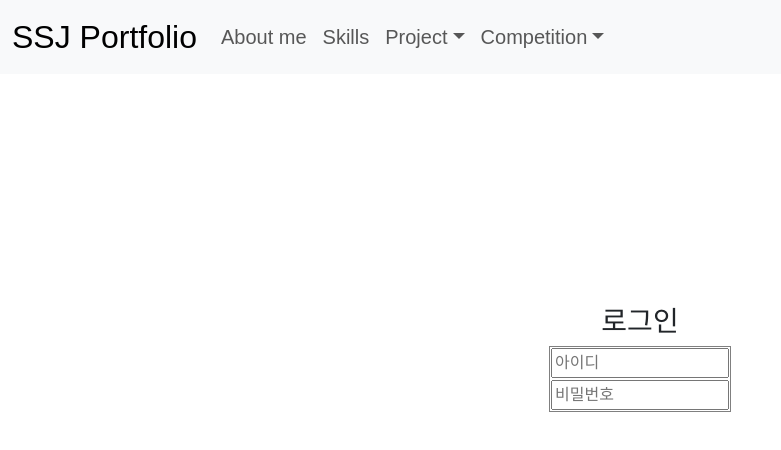
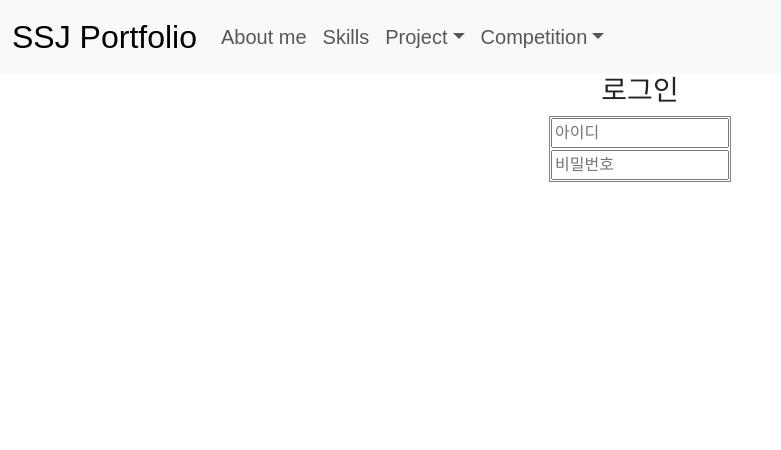
Before and after one commit to ssjn01/ssjn01.github.io, a React (Create React App) app: page / in a window 1280 px wide. Shown: the top 450 px of the page, without its empty margins (0-781 px from the left). Built offline with nearby package versions, Linux system fonts and the light colour scheme; a web font is replaced by a local one.

Commit message:
라우팅

```diff
--- a/src/App.css
+++ b/src/App.css
@@ -26,9 +26,6 @@ header {
     text-align: center;
     font-size: 60px;
     font-weight: bolder;
-}
-body {
-    display: grid;
 }
 header {
     margin-left: 20%;
--- a/src/App.js
+++ b/src/App.js
@@ -1,15 +1,20 @@
-import { BrowserRouter as Router} from "react-router-dom"
+import { BrowserRouter as Router, Routes, Route} from "react-router-dom"
 import React from "react";
 import "bootstrap/dist/css/bootstrap.min.css";
 import './App.css';
 import Footer from "./comp/Footer"
 import Home from "./comp/Home";
 import Header from "./comp/Header";
+import Skills from "./comp/Skills";
 
 function App() {
   return (
     <Router className='wrapper' basename={process.env.PUBLIC_URL}>
     <Header />
+    <Routes>
+        <Route path="/" comp = {<Home/>} />
+        <Route path="/Skills" comp = {<Skills/>} />
+      </Routes>
       <body>
         <Home />
       </body>
--- a/src/comp/Header.js
+++ b/src/comp/Header.js
@@ -6,7 +6,7 @@ function Header() {
     <>
       <Navbar expand="lg" className="bg-body-tertiary">
         <Container fluid>
-          <Navbar.Brand href="#"><span id="nav-title">SSJ Portfolio</span></Navbar.Brand>
+          <Navbar.Brand href="/"><span id="nav-title">SSJ Portfolio</span></Navbar.Brand>
           <Navbar.Toggle aria-controls="navbarScroll" />
           <Navbar.Collapse id="navbarScroll">
             <Nav
@@ -15,7 +15,7 @@ function Header() {
               navbarScroll
             >
               <Nav.Link href="#Intro"><span class="nav-content">About me</span></Nav.Link>
-              <Nav.Link><span class="nav-content">Skills</span></Nav.Link>
+              <Nav.Link href="/Skills"><span class="nav-content">Skills</span></Nav.Link>
               <NavDropdown title="Project" style={{ fontSize: '20px' }} id="navbarScrollingDropdown">
                 <NavDropdown.Item href="#Project1"><span class="nav-content">Project1</span></NavDropdown.Item>
                 <NavDropdown.Item href="#Project2"><span class="nav-content">Project2</span></NavDropdown.Item>
```
